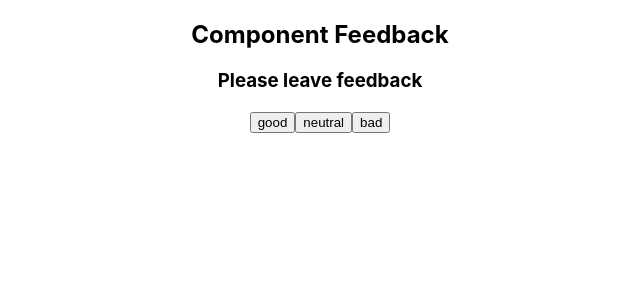
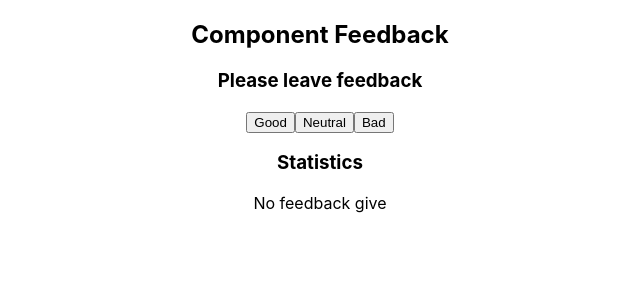
Before and after one commit to davidnedkonst/react-hw-04, a React (Create React App) app: page / in a window 1280 px wide. Shown: the top 300 px of the page, without its empty margins (320-960 px from the left). Built offline with nearby package versions, Linux system fonts and the light colour scheme.

Commit message:
Feedback complete

```diff
--- a/src/App.js
+++ b/src/App.js
@@ -22,7 +22,6 @@ function App() {
 
       <div>
         <FeedbackApp />
-
       </div>
     </div>
   );
--- a/src/components/Feedback/FeedbackApp/FeedbackApp.js
+++ b/src/components/Feedback/FeedbackApp/FeedbackApp.js
@@ -1,43 +1,44 @@
-import React, { Component, useState, useEffect } from "react";
-// import Statistics from "../Statistics";
-// import FeedbackOptions from "../FeedbackOptions";
+import { useState } from "react";
+import Statistics from "../Statistics";
+import FeedbackOptions from "../FeedbackOptions";
 import Section from "../../Section";
-import { FirstToUpperCase } from "../../../utils";
 
 export default function FeedbackApp() {
     const [good, setGood] = useState(0);
     const [neutral, setNeutral] = useState(0);
     const [bad, setBad] = useState(0);
+    const options = { good, neutral, bad };
+
+    const updateOptions = (option) => {
+        switch (option) {
+            case "good":
+                setGood(s => s + 1);
+                break;
+            case "neutral":
+                setNeutral(s => s + 1);
+                break;
+            case "bad":
+                setBad(s => s + 1);
+                break;
+            default:
+                break;
+        }
+    };
 
     return (
         <div>
             <h2>Component Feedback</h2>
 
             <Section title={'Please leave feedback'}>
-                <div className="FeedbackOptions">
-                    <button
-                        className="FeedbackOption__button"
-                        onClick={() => setGood(s => s + 1)}
-                    >good
-                    </button>
-                    <button
-                        className="FeedbackOption__button"
-                        onClick={() => setNeutral(s => s + 1)}
-                    >neutral
-                    </button>
-                    <button
-                        className="FeedbackOption__button"
-                        onClick={() => setBad(s => s + 1)}
-                    >bad
-                    </button>
-                </div>
+                <FeedbackOptions
+                    options={options}
+                    onLeaveFeedback={updateOptions}
+                />
             </Section>
 
-            {/* <Section title={'Statistics'}>
-                <Statistics
-                    options={state}
-                />
-            </Section> */}
+            <Section title={'Statistics'}>
+                <Statistics options={options} />
+            </Section>
         </div>
     );
 };
--- a/src/components/Feedback/FeedbackOptions/FeedbackOptions.js
+++ b/src/components/Feedback/FeedbackOptions/FeedbackOptions.js
@@ -1,30 +1,20 @@
 import { FirstToUpperCase } from '../../../utils';
 import PropTypes from 'prop-types';
 
-export default function FeedbackOptions({ optionGood, optionNeutral, optionBad, onLeaveFeedback }) {
-    // const optionKeys = Object.keys(options);
+export default function FeedbackOptions({ options, onLeaveFeedback }) {
+    const optionKeys = Object.keys(options);
 
     return (
-        <div className="FeedbackOptions">
-            <button
-                key={optionGood}
-                className="FeedbackOption__button"
-                onClick={() => onLeaveFeedback(optionGood)}
-            >{FirstToUpperCase(optionGood)}
-            </button>
-            <button
-                key={optionNeutral}
-                className="FeedbackOption__button"
-                onClick={() => onLeaveFeedback(optionNeutral)}
-            >{FirstToUpperCase(optionNeutral)}
-            </button>
-            <button
-                key={optionBad}
-                className="FeedbackOption__button"
-                onClick={() => onLeaveFeedback(optionBad)}
-            >{FirstToUpperCase(optionBad)}
-            </button>
-        </div>
+        <div className="FeedbackOptions">{
+            optionKeys.map(option =>
+                <button
+                    key={option}
+                    className="FeedbackOption__button"
+                    onClick={() => onLeaveFeedback(option)}
+                >{FirstToUpperCase(option)}
+                </button>
+            )
+        }</div>
     );
 };
 
--- a/src/components/Feedback/Statistics/Statistics.js
+++ b/src/components/Feedback/Statistics/Statistics.js
@@ -1,31 +1,30 @@
-import React from "react";
-import ListItem from "../../ListItem";
+import { FirstToUpperCase } from '../../../utils';
 import PropTypes from 'prop-types';
 
-export default class Statistics extends React.Component {
-    totalFeedback = () => {
-        const values = Object.values(this.props.options);
+export default function Statistics({ options }) {
+    const totalFeedback = () => {
+        const values = Object.values(options);
         const total = values.reduce((acc, item) => (acc + item), 0);
         return total;
     };
 
-    positivePercentage = () => {
-        const { good } = this.props.options;
-        const total = this.totalFeedback();
-        const positivePercentage = total === 0 ? 0 : good / total * 100;
+    const positivePercentage = () => {
+        const { good } = options;
+        const total = totalFeedback();
+        const positivePercentage = good / total * 100 || 0;
+        console.log(positivePercentage);
         return positivePercentage.toPrecision(3) + '%';
     };
 
-    makeStatData = () => {
-        const total = { total: this.totalFeedback(), };
-        const positive = { 'positive feedback': this.positivePercentage(), };
-        return { ...this.props.options, ...total, ...positive };
+    const makeStatData = () => {
+        const total = { total: totalFeedback(), };
+        const positive = { 'positive feedback': positivePercentage(), };
+        return { ...options, ...total, ...positive };
     };
 
-    render() {
     const msgEmpty = "No feedback give";
-        const isEmpty = !this.totalFeedback();
-        const statisticsDat = this.makeStatData();
+    const isEmpty = !totalFeedback();
+    const statisticsDat = makeStatData();
     const statisticsDatKeys = Object.keys(statisticsDat);
 
     return (
@@ -33,18 +32,18 @@ export default class Statistics extends React.Component {
             {
                 !isEmpty
                     ? statisticsDatKeys.map(name =>
-                            <ListItem
-                                key={name}
-                                name={name}
-                                value={statisticsDat[name]}
-                            />
+                        <div key={name}>
+                            <p>{FirstToUpperCase(name) + ':\t'}
+                                <span>{statisticsDat[name]}</span>
+                            </p>
+                        </div>
                     )
                     : <p>{msgEmpty}</p>
             }
         </div>
     );
 };
-};
+
 
 Statistics.protoTypes = {
     options: PropTypes.shape({
--- a/src/components/ListItem/index.js
+++ /dev/null
@@ -1 +0,0 @@
-export { default } from './ListItem';
```
Also changed, not shown: src/components/ListItem/ListItem.js (deleted, +0 -22 lines). Lines whose indentation alone changed are shown as unchanged.
